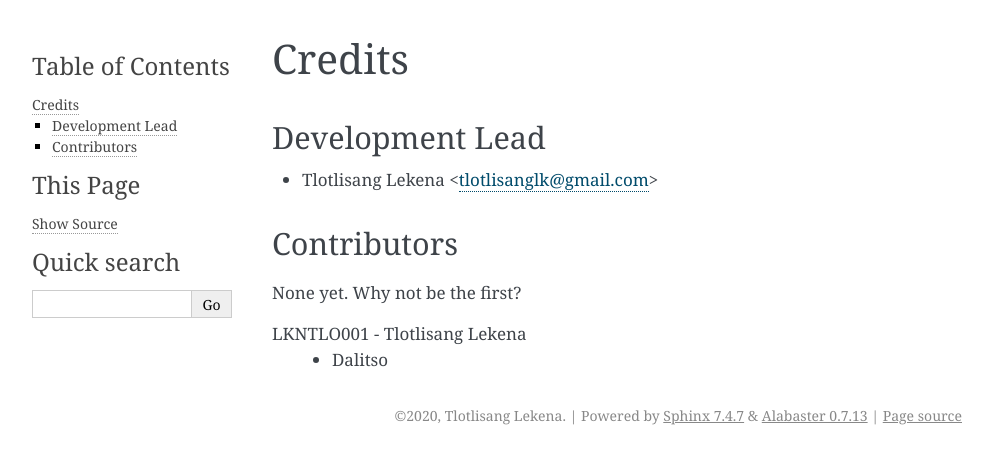
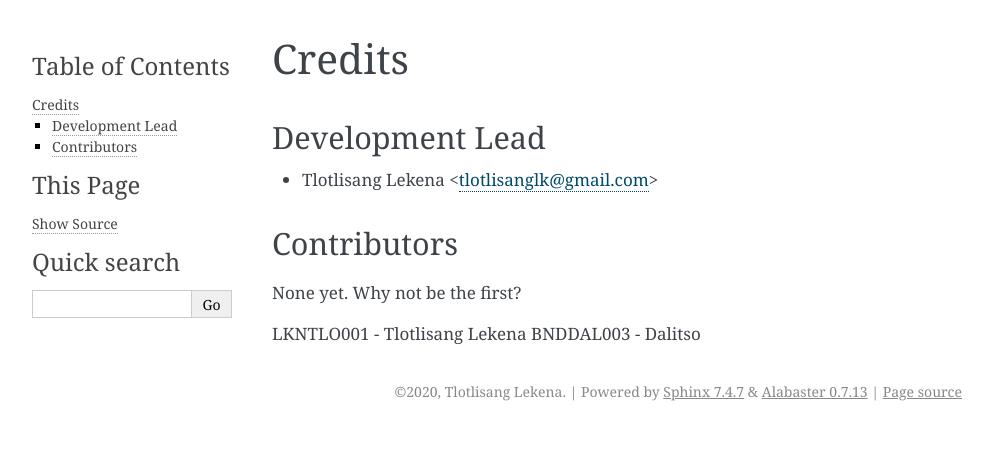
Before and after one commit to lekena/Data_Logger, a Sphinx documentation site: the page built from docs/authors.rst, in a window 1280 px wide. Shown: the top 464 px of the page, without its empty margins (148-1140 px from the left). Built offline with Sphinx 7.4.7, drawn with Linux system fonts in a browser that asks for light colours; pages that are not in the unit, such as notebooks, are missing from menus.

Commit message:
Lekena Updating Dalitso Student number

```diff
--- a/docs/authors.rst
+++ b/docs/authors.rst
@@ -1,4 +1,4 @@
 .. include:: ../AUTHORS.rst
 
 LKNTLO001 - Tlotlisang Lekena
-          - Dalitso
+BNDDAL003 - Dalitso
```
